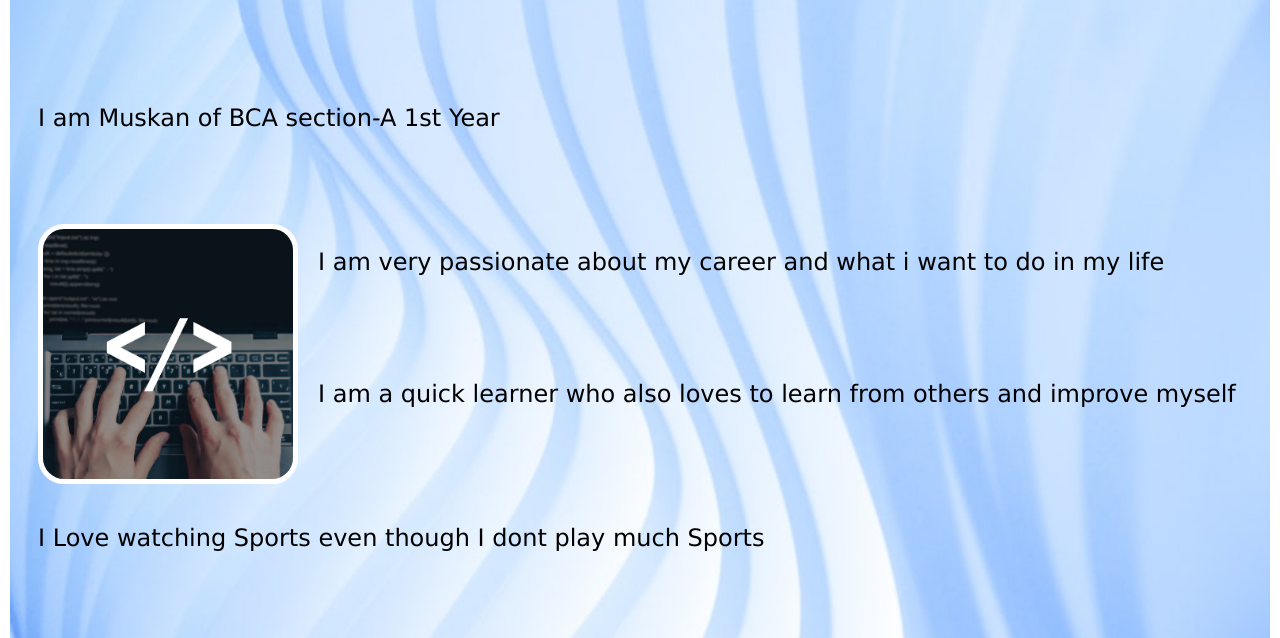
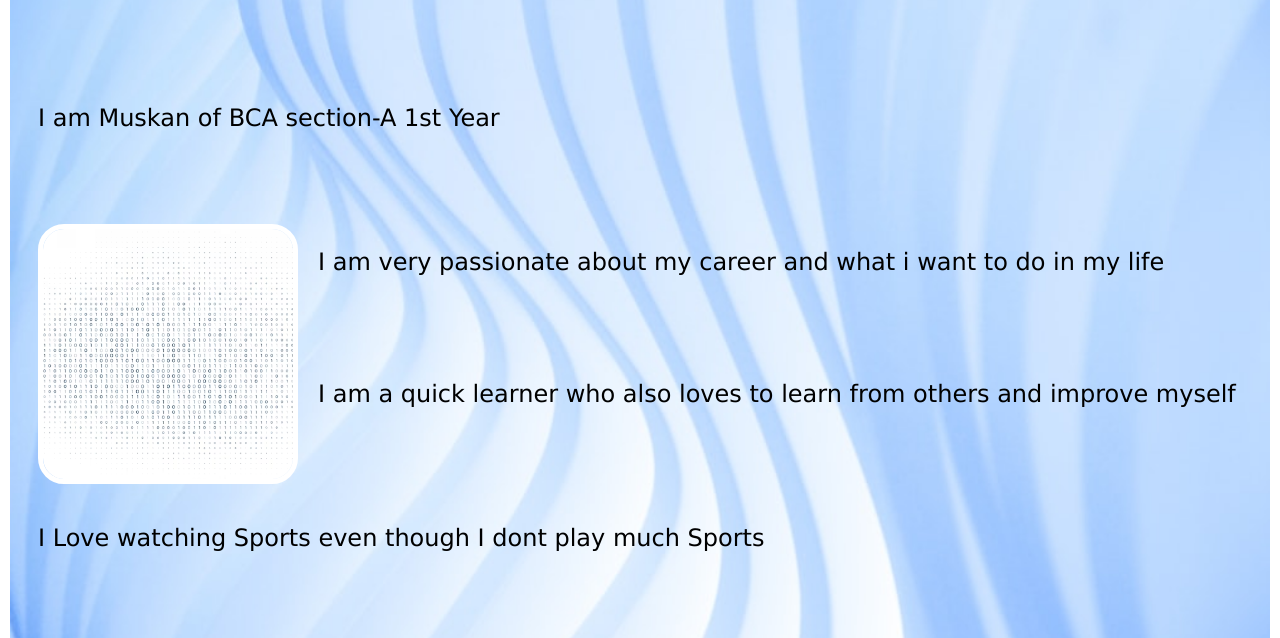
Before and after one commit to AnotherSheep/AnotherSheep.github.io, a plain HTML site: page index.html in a window 1280 px wide. Shown: the part 162-800 px from the top of the page. Drawn offline with Linux system fonts and the light colour scheme.

Commit message:
Update index.html

```diff
--- a/index.html
+++ b/index.html
@@ -18,7 +18,7 @@
         </div>
         <div class="box5">
         <br>
-        <img src="coding_languages.webp" width="350" height="250" class="circlish-square">
+        <img src="white-digital-matrix-binary-code-numbers-background_1017-25332.avif" width="350" height="250" class="circlish-square">
         </div>
         <div class="box2">
             <br>
```
